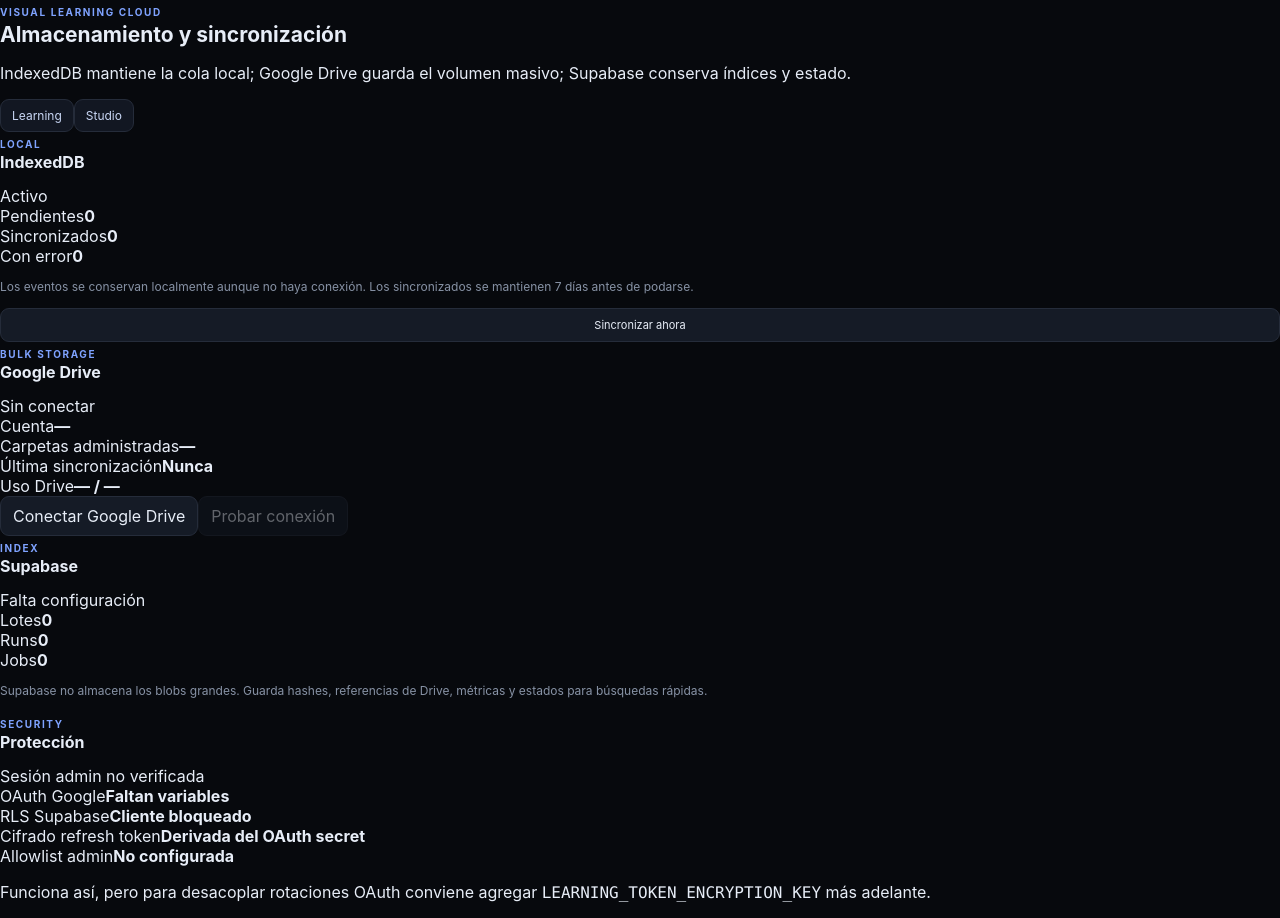
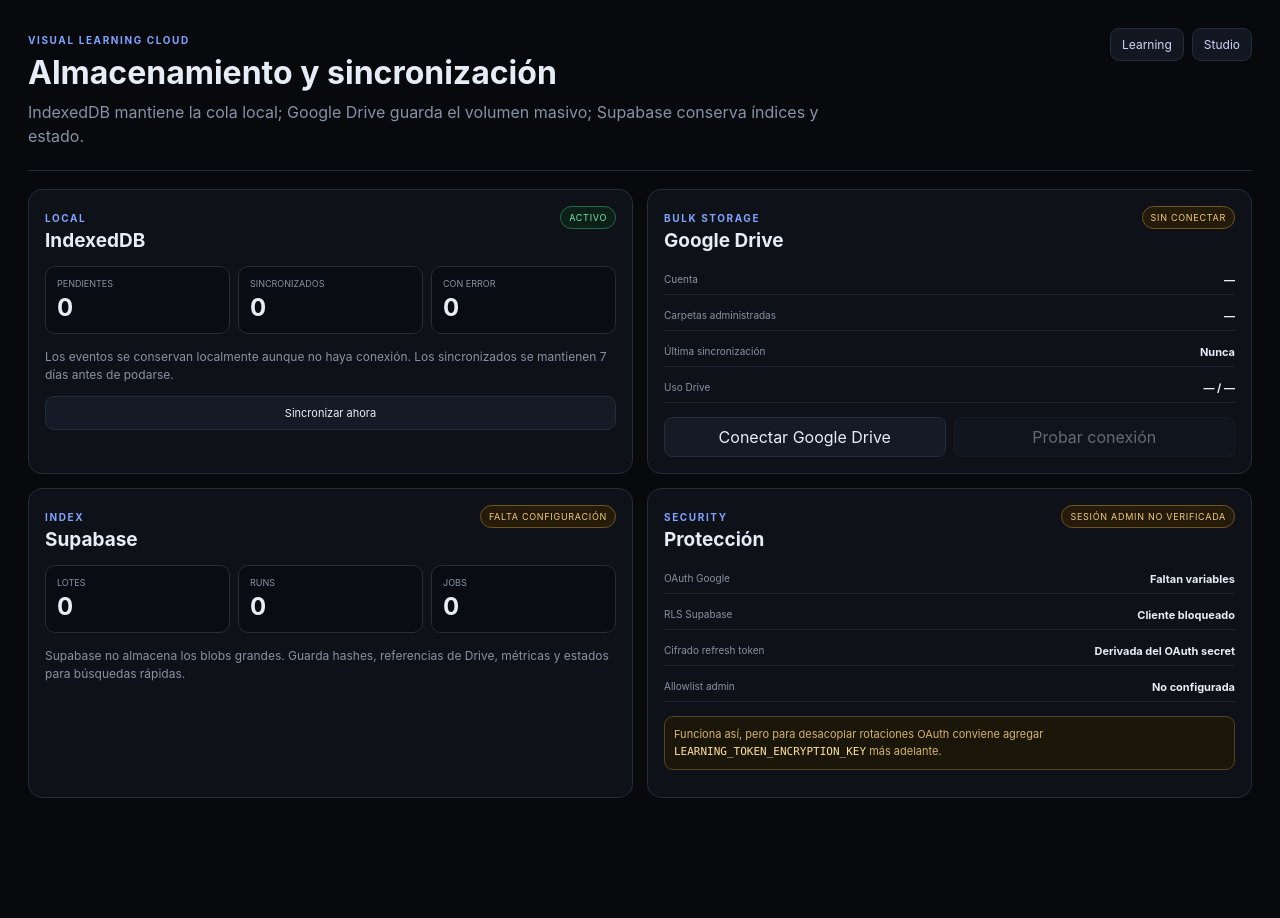
Before and after one commit to innova-space-edu/visual-studio, a Next.js app: page /admin/storage in a window 1280 px wide. After the commit the page ends 826 px from the top, so only its background shows below. Built offline with nearby package versions, Linux system fonts and the light colour scheme; no server answers.

Commit message:
style: add Learning Cloud storage dashboard

```diff
--- a/app/globals.css
+++ b/app/globals.css
@@ -182,3 +182,19 @@ pre{font-size:10px;line-height:1.5;white-space:pre-wrap;background:#080b10;borde
 .learningOverview{display:grid;grid-template-columns:repeat(3,1fr);gap:10px}.learningOverview article{border:1px solid var(--line);background:var(--panel);border-radius:12px;padding:14px}.learningOverview span,.learningOverview strong,.learningOverview small{display:block}.learningOverview span{font-size:9px;color:var(--muted);text-transform:uppercase}.learningOverview strong{font-size:26px;margin:5px 0}.learningOverview small{font-size:10px;color:#8291aa;line-height:1.35}
 .learningColumns{display:grid;grid-template-columns:1.4fr 1fr;gap:12px}.learningRow.four{grid-template-columns:1fr 90px 110px 100px}
 @media(max-width:900px){.learningOverview{grid-template-columns:1fr 1fr}.learningColumns{grid-template-columns:1fr}.learningRow.four{grid-template-columns:1fr 70px 90px 80px}}
+
+/* Learning Cloud Storage */
+.storagePage{min-height:100vh;max-width:1500px;margin:0 auto;padding:28px;background:var(--bg);color:var(--text)}
+.storageHeader{display:flex;align-items:flex-start;justify-content:space-between;gap:20px;padding-bottom:22px;border-bottom:1px solid var(--line)}
+.storageHeader h1{margin:5px 0 8px;font-size:32px}.storageHeader p{margin:0;color:var(--muted);max-width:820px;line-height:1.5}
+.storageHeaderActions{display:flex;gap:8px;flex-wrap:wrap}.storageNotice{margin:16px 0;border:1px solid #365c9b;background:#101b31;color:#bcd0ff;border-radius:10px;padding:10px 12px;font-size:12px}
+.storageGrid{display:grid;grid-template-columns:repeat(2,minmax(0,1fr));gap:14px;margin-top:18px}
+.storageCard{background:var(--panel);border:1px solid var(--line);border-radius:14px;padding:16px;min-width:0}
+.storageCardHead{display:flex;align-items:flex-start;justify-content:space-between;gap:14px}.storageCardHead h2{margin:3px 0 0;font-size:19px}
+.storageOk,.storageWarn{font-size:9px;text-transform:uppercase;letter-spacing:.08em;border:1px solid var(--line);border-radius:999px;padding:5px 8px;white-space:nowrap}
+.storageOk{color:#74e5ad;border-color:#236c4b;background:#0c2018}.storageWarn{color:#f2c879;border-color:#71551f;background:#241b0b}
+.storageMetrics{display:grid;grid-template-columns:repeat(3,1fr);gap:8px;margin:14px 0}.storageMetrics div{background:#090d13;border:1px solid var(--line);border-radius:10px;padding:11px}.storageMetrics span,.storageMetrics strong{display:block}.storageMetrics span{font-size:9px;color:var(--muted);text-transform:uppercase}.storageMetrics strong{font-size:24px;margin-top:4px}
+.storageRows{display:grid;gap:7px;margin:14px 0}.storageRows div{display:flex;justify-content:space-between;align-items:flex-start;gap:14px;border-bottom:1px solid #1e2530;padding:7px 0}.storageRows span{font-size:10px;color:var(--muted)}.storageRows strong{font-size:11px;text-align:right;word-break:break-word}
+.storageButtons{display:grid;grid-template-columns:1fr 1fr;gap:8px}.storageButtons button{border:1px solid var(--line);background:#141b26;color:var(--text);border-radius:8px;padding:9px}
+.storageHint{font-size:11px;line-height:1.5;color:#d4b36c;border:1px solid #56451e;background:#1b160a;border-radius:9px;padding:9px}.storageHint code{color:#ffe09b}
+@media(max-width:900px){.storageGrid{grid-template-columns:1fr}.storageHeader{display:grid}.storageHeaderActions{justify-content:flex-start}}
```
